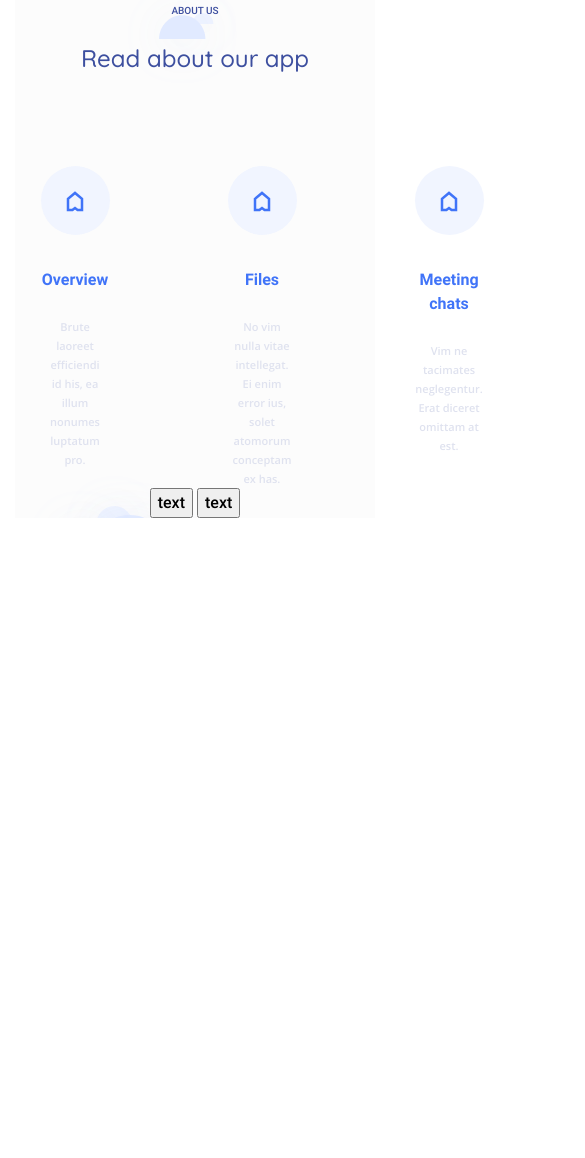
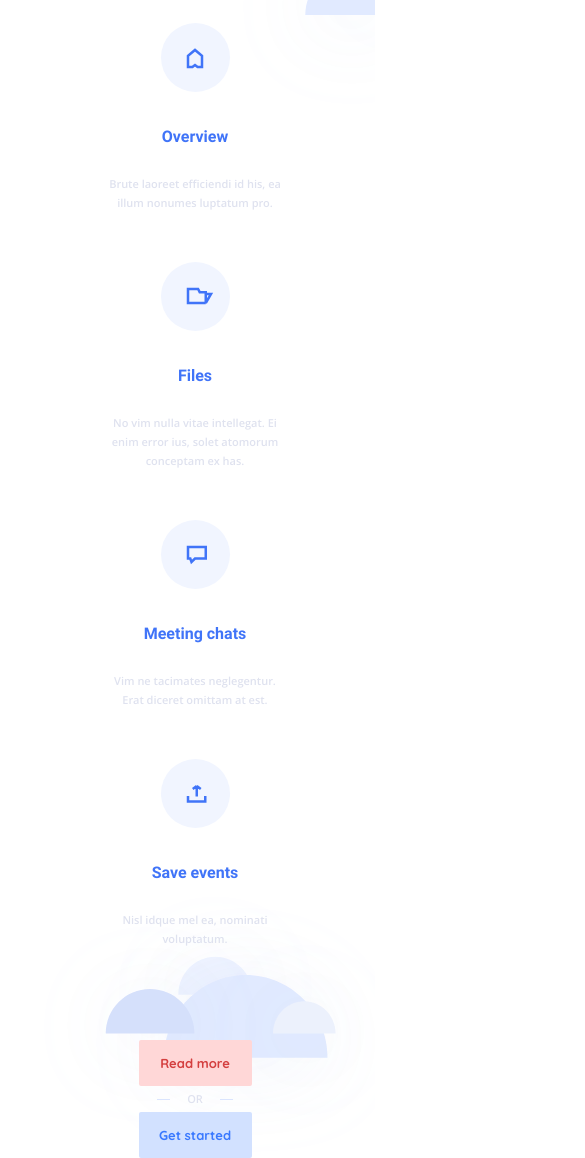
Before and after one commit to Andrew10x10/Home-work-5.0, a plain HTML site: page html/index.html in a window 390 px wide. Shown: the part 1490-2648 px from the top of the page, 585 px wide, since content can reach past the window. Before the commit the page ends 2207 px from the top, so only its background shows below. Drawn offline with Linux system fonts and the light colour scheme.

Commit message:
update section

```diff
--- a/html/index.html
+++ b/html/index.html
@@ -202,76 +202,66 @@
             </div>
         </div>
     </section>
-
-
     <section class="about-app">
         <div class="container-fourth">
             <div class="about-app__container-background">
                 <div class="d-flex about-app__elements flex-direction-colum">
-                    <div class="about-app__header">
-                        <h3 class="about-app__header-description">ABOUT US</h3>
-                        <h2 class="about-app__header-title">Read about our app</h2>
+                    <div class="about-app__elements-header">
+                        <h3 class="about-app__elements-header-description">ABOUT US</h3>
+                        <h2 class="about-app__elements-header-title">Read about our app</h2>
                     </div>
-
-
-                    <div class="about-app__main">
-                        <ul class="about-app__item d-flex ">
-                            <li class="about-app__item-element d-flex flex-direction-colum">
-                                <div class="about-app__item-ellipse">
+                    <div class="about-app__elements-main">
+                        <ul class="about-app__elements-main-item d-flex ">
+                            <li class="about-app__elements-main-item-element d-flex flex-direction-colum">
+                                <div class="about-app__elements-main-item-ellipse">
                                     <svg width="18" height="21" viewBox="0 0 18 21" fill="none"
                                          xmlns="http://www.w3.org/2000/svg">
                                         <path d="M2 7.87273V19H6.42105L9 17L11.5789 19H16V7.87273L9 2L2 7.87273Z"
                                               stroke="#4074F8" stroke-width="2.5"/>
                                     </svg>
                                 </div>
-                                <h4 class="about-app__item-text-description">Overview</h4>
-                                <p class="about-app__item-text">
+                                <h4 class="about-app__elements-main-item-text-description">Overview</h4>
+                                <p class="about-app__elements-main-item-text">
                                     Brute laoreet efficiendi id his, ea illum nonumes luptatum pro.
                                 </p>
                             </li>
-                            <li class="about-app__item-element d-flex flex-direction-colum">
-                                <div class="about-app__item-ellipse">
-                                    <svg width="18" height="21" viewBox="0 0 18 21" fill="none"
-                                         xmlns="http://www.w3.org/2000/svg">
-                                        <path d="M2 7.87273V19H6.42105L9 17L11.5789 19H16V7.87273L9 2L2 7.87273Z"
-                                              stroke="#4074F8" stroke-width="2.5"/>
+                            <li class="about-app__elements-main-item-element d-flex flex-direction-colum">
+                                <div class="about-app__elements-main-item-ellipse">
+                                    <svg width="28" height="18" viewBox="0 0 28 18" fill="none" xmlns="http://www.w3.org/2000/svg">
+                                        <path d="M19.7544 16H12.0877H9.19945H2V5.94956V2H12.0877L13.7018 5.16129H19.7544V6.96774M19.7544 16L25 6.96774H19.7544M19.7544 16V6.96774" stroke="#4074F8" stroke-width="2.5"/>
                                     </svg>
                                 </div>
-                                <h4 class="about-app__item-text-description">Files</h4>
-                                <p class="about-app__item-text">
+                                <h4 class="about-app__elements-main-item-text-description">Files</h4>
+                                <p class="about-app__elements-main-item-text">
                                     No vim nulla vitae intellegat. Ei enim error ius, solet atomorum conceptam ex has.                                </p>
                             </li>
-                            <li class="about-app__item-element d-flex flex-direction-colum">
-                                <div class="about-app__item-ellipse">
-                                    <svg width="18" height="21" viewBox="0 0 18 21" fill="none"
-                                         xmlns="http://www.w3.org/2000/svg">
-                                        <path d="M2 7.87273V19H6.42105L9 17L11.5789 19H16V7.87273L9 2L2 7.87273Z"
-                                              stroke="#4074F8" stroke-width="2.5"/>
+                            <li class="about-app__elements-main-item-element d-flex flex-direction-colum">
+                                <div class="about-app__elements-main-item-ellipse">
+                                    <svg width="22" height="20" viewBox="0 0 22 20" fill="none" xmlns="http://www.w3.org/2000/svg">
+                                        <path d="M2 2V6.94956V13.5H4.28115L5.5 17L9 13.5H13.7018H19.7544V7.96774V2H17H12.5H2Z" stroke="#4074F8" stroke-width="2.5"/>
                                     </svg>
                                 </div>
-                                <h4 class="about-app__item-text-description">Meeting chats</h4>
-                                <p class="about-app__item-text">
+                                <h4 class="about-app__elements-main-item-text-description">Meeting chats</h4>
+                                <p class="about-app__elements-main-item-text">
                                     Vim ne tacimates neglegentur. Erat diceret omittam at est.                                </p>
                             </li>
-                            <li class="about-app__item-element d-flex flex-direction-colum">
-                                <div class="about-app__item-ellipse">
-                                    <svg width="18" height="21" viewBox="0 0 18 21" fill="none"
-                                         xmlns="http://www.w3.org/2000/svg">
-                                        <path d="M2 7.87273V19H6.42105L9 17L11.5789 19H16V7.87273L9 2L2 7.87273Z"
-                                              stroke="#4074F8" stroke-width="2.5"/>
+                            <li class="about-app__elements-main-item-element d-flex flex-direction-colum">
+                                <div class="about-app__elements-main-item-ellipse">
+                                    <svg width="21" height="19" viewBox="0 0 21 19" fill="none" xmlns="http://www.w3.org/2000/svg">
+                                        <path d="M2 11.9677V17.5H4.28115H9H13.7018H19.2544V11.9677M6.75439 5L10.7544 2M14.7544 5L10.7544 2M10.7544 2V12.5" stroke="#4074F8" stroke-width="2.5"/>
                                     </svg>
                                 </div>
-                                <h4 class="about-app__item-text-description">Save events</h4>
-                                <p class="about-app__item-text">
+                                <h4 class="about-app__elements-main-item-text-description">Save events</h4>
+                                <p class="about-app__elements-main-item-text">
                                     Nisl idque mel ea, nominati voluptatum.
                                 </p>
                             </li>
                         </ul>
                     </div>
-                    <div class="about-app__footer">
-                        <button>text</button>
-                        <button>text</button>
-
+                    <div class="about-app__elements-footer d-flex justify-content-center align-items-center">
+                        <a class="about-app__elements-footer-read-cta">Read more</a>
+                        <p><span class="about-app__elements-footer-span align-items-center">OR</span></p>
+                        <a class="about-app__elements-footer-cta">Get started</a>
                     </div>
                 </div>
             </div>
--- a/scss/components/about-app/about-app-media.scss
+++ b/scss/components/about-app/about-app-media.scss
@@ -1,5 +1,64 @@
 @media (max-width: 1200px) {
-  .about-app__container-background{
-    background-size:auto;
+  .container-fourth {
+    max-width: 1000px
+  }
+  .about-app {
+    &__container-background {
+      background-size: cover;
+    }
+    &__elements-main-item-element{
+      padding: 0;
+    }
   }
 }
+@media (max-width: 1000px){
+  .container-fourth{
+    max-width: 768px;
+  }
+  .about-app{
+    padding: 50px 0 50px;
+    height: 1000px;
+    &__elements-main-item{
+      flex-wrap: wrap;
+      gap: 93px;
+      justify-content: center;
+    }
+    &__elements-main-item-element:not(:last-child):after {
+      display: none;
+    }
+    &__elements-footer{
+      flex-direction: column;
+      gap: 5px;
+    }
+    &__elements-header {
+      padding-bottom: 40px;
+    }
+    &__elements-main-item {
+      gap: 50px;
+    }
+    &__elements-main-item-element {
+      width: 50%;
+    }
+  }
+
+}
+@media (max-width: 991px) {
+  .container {
+    max-width: 768px;
+  }
+}
+@media (max-width: 767px) {
+  .container {
+    max-width: 576px;
+  }
+}
+@media (max-width: 576px) {
+  .container {
+    max-width: 320px;
+  }
+}
+@media (max-width: 320px) {
+  .container {
+    max-width: 320px;
+  }
+}
--- a/scss/components/about-app/about-app.scss
+++ b/scss/components/about-app/about-app.scss
@@ -1,18 +1,16 @@
 .about-app {
   height: 885px;
   padding: 141px 0 171px;
-
-
   &__container-background {
     background: url("/assets/img/clouds.svg") no-repeat;
     background-size: cover;
-    background-color: #fcfcfc;
     height: 100%;
     max-width: 100%;
-
   }
-  &__elements {}
-  &__header {
+  &__elements {
+    text-align: center;
+    flex-direction: column;
+    &-header {
       padding: 30px 0 92px;
 
       &-description {
@@ -30,42 +28,104 @@
 
       }
     }
+    &-main {
+      padding-bottom: 92px;
 
+      &-item {
+        gap: 67px;
+        position: relative;
 
-  &__main {
-
-  }
-  &__item {
-    gap: 67px;
-    &-element{
+        &-element {
           padding: 0 60px;
           align-items: center;
           width: calc(100% / 4);
+
+          &:hover {
+            background-color: $solid-button;
+            border-radius: 10px;
           }
-    &-ellipse{
+
+          &:hover p,
+          &:hover h4 {
+            color: white;
+          }
+
+          &:not(:last-child):after {
+            content: url("/assets/img/Line 2.svg");
+            top: 50%;
+            padding-left: 27%;
+            position: absolute;
+
+          }
+        }
+
+        &-ellipse {
           width: 69px;
           height: 69px;
           border-radius: 50%;
           background-color: $ellipse-color;
-      padding:25px;
+          padding: 25px;
           margin-bottom: 33px;
         }
-    &-text-description{
+
+        &-text-description {
           padding-bottom: 25px;
           color: $accent-text-description;
         }
-    &-text{
+
+        &-text {
           font-family: $font-openSans;
           font-weight: $font-weight-semi-bold;
           font-size: $font-xxx-small;
-      ;
           color: $accent-color-item-text;
           line-height: 19px;
+
+        }
+      }
+    }
+    &-footer {
+      position: relative;
+      gap: 16px;
+      &-read-cta,
+      &-cta {
+        font-family: $font-quicksand;
+        font-size: $font-x-small;
+        font-weight: $font-weight-bold;
+        width: 113px;
+        padding: 13px 0;
+        border-radius: 2px;
+        cursor: pointer;
+
+        &:active {
+          opacity: 0.75;
+        }
+      }
+      &-read-cta {
+        background: #FFD7D7;
+        color: #D43F3F;
+      }
+      &-span {
+        font-family: $font-openSans;
+        font-size: $font-xxx-small;
+        color: #DFE2EF;
+        display: flex;
+        gap: 17px;
+        align-items: center;
+
+        &:after,
+        &:before {
+          content: '';
+          height: 1px;
+          width: 13px;
+          background-color: #DAE4FE;
+          display: block;
+        }
+      }
+      &-cta {
+        color: #3A79FF;
+        background-color: #D2E1FF;
+      }
     }
   }
 
-  &__elements {
-    text-align: center;
-    flex-direction: column;
 }
-}
```
Also changed, not shown: css/style.css, 1 other file. Lines whose indentation alone changed are shown as unchanged.
